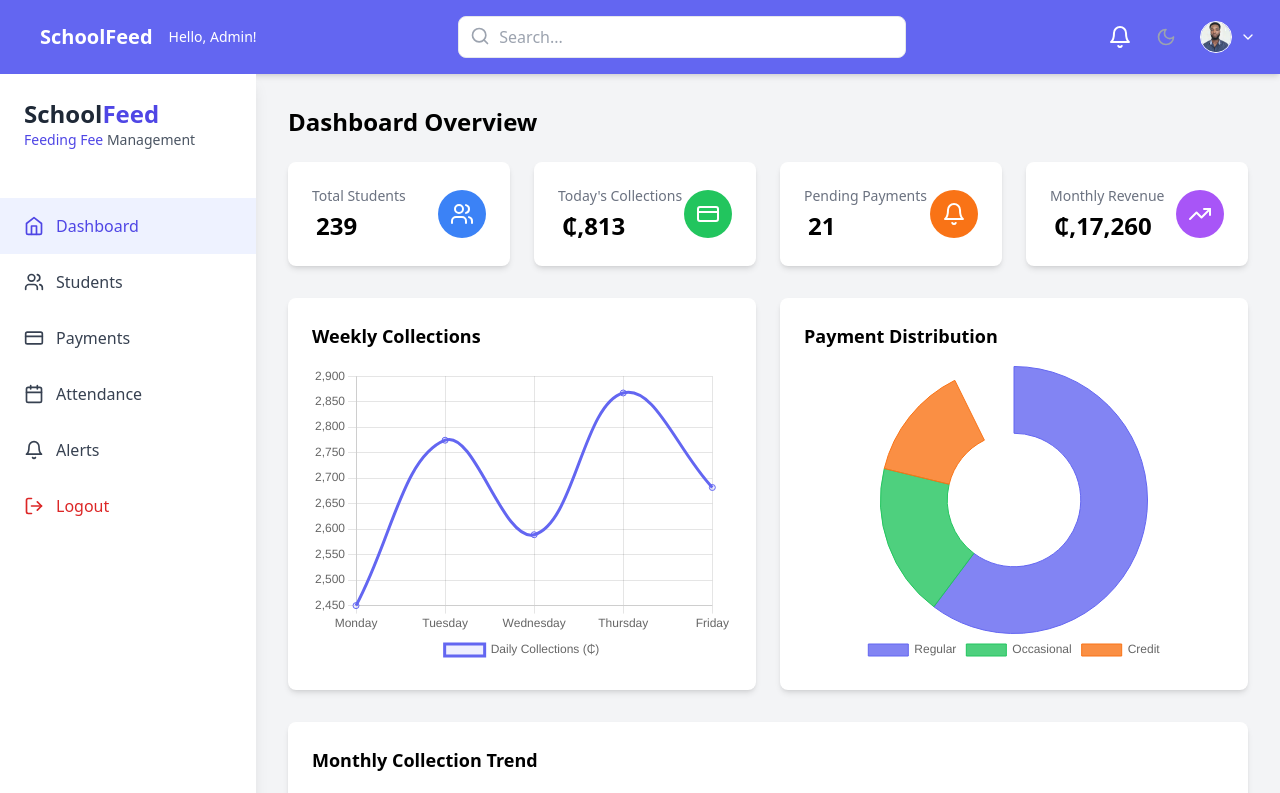
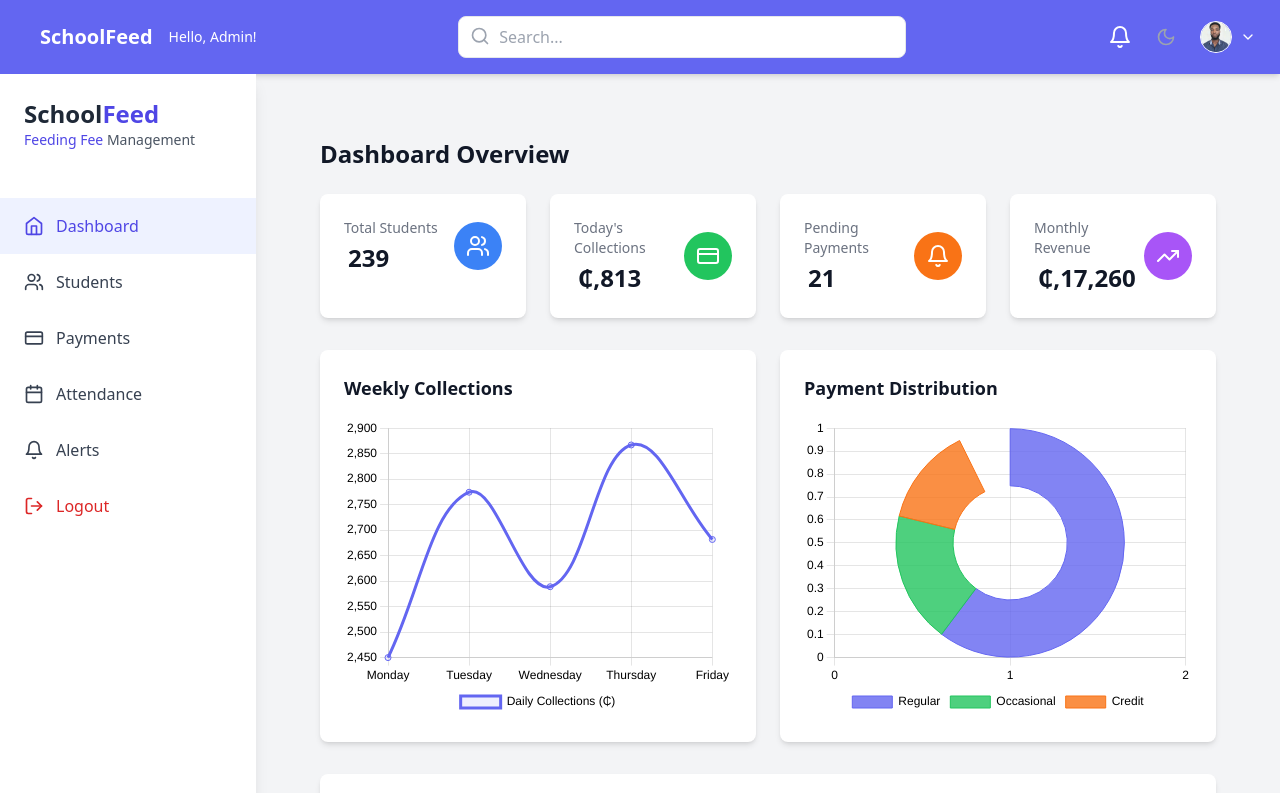
Before and after one commit to Bhankid/SchoolFeed, a React (Vite) app: page / in a window 1280 px wide. Shown: the top 793 px of the page. Built offline with nearby package versions, Linux system fonts and the light colour scheme.

Commit message:
Added dark mode to dashboard component

```diff
--- a/src/App.tsx
+++ b/src/App.tsx
@@ -58,7 +58,7 @@ function App() {
   const renderContent = () => {
     switch (activeTab) {
       case "dashboard":
-        return <Dashboard />;
+        return <Dashboard darkMode={darkMode} />;
       case "students":
         return <Students />;
       case "payments":
@@ -68,7 +68,7 @@ function App() {
       case "alerts":
         return <Alerts />;
       default:
-        return <Dashboard />;
+        return <Dashboard darkMode={darkMode} />;
     }
   };
 
--- a/src/components/Dashboard.tsx
+++ b/src/components/Dashboard.tsx
@@ -33,6 +33,7 @@ interface StatCardProps {
   value: string;
   icon: React.FC<React.SVGProps<SVGSVGElement>>;
   color: string;
+  darkMode?: boolean; // Add darkMode prop
 }
 
 const StatCard: React.FC<StatCardProps> = ({
@@ -40,17 +41,32 @@ const StatCard: React.FC<StatCardProps> = ({
   value,
   icon: Icon,
   color,
+  darkMode = false,
 }) => {
   // Extract numeric value and symbol (e.g., "₵" or "%") from the value string
   const numericValue = parseFloat(value.replace(/[^0-9.-]+/g, ""));
   const symbol = value.replace(/[0-9.-]+/g, "");
 
   return (
-    <div className="bg-white rounded-lg shadow-md p-6 transform transition-all duration-300 ease-in-out hover:scale-105 hover:shadow-lg">
+    <div
+      className={`rounded-lg shadow-md p-6 transform transition-all duration-300 ease-in-out hover:scale-105 hover:shadow-lg ${
+        darkMode ? "bg-gray-800" : "bg-white"
+      }`}
+    >
       <div className="flex items-center justify-between">
         <div>
-          <p className="text-gray-500 text-sm">{title}</p>
-          <p className="text-2xl font-bold mt-1 flex items-center">
+          <p
+            className={`text-sm ${
+              darkMode ? "text-gray-400" : "text-gray-500"
+            }`}
+          >
+            {title}
+          </p>
+          <p
+            className={`text-2xl font-bold mt-1 flex items-center ${
+              darkMode ? "text-white" : "text-gray-900"
+            }`}
+          >
             {/* Use CountUp for the counting effect */}
             <span className="ml-1">{symbol}</span>
             <CountUp
@@ -70,7 +86,7 @@ const StatCard: React.FC<StatCardProps> = ({
   );
 };
 
-function Dashboard() {
+function Dashboard({ darkMode }: { darkMode: boolean }) {
   // Sample data for the charts
   const weeklyCollections = {
     labels: ["Monday", "Tuesday", "Wednesday", "Thursday", "Friday"],
@@ -128,12 +144,37 @@ function Dashboard() {
     plugins: {
       legend: {
         position: "bottom" as "bottom",
+        labels: {
+          color: darkMode ? "#ffffff" : "#000000", // Adjust legend text color
+        },
+      },
+    },
+    scales: {
+      x: {
+        ticks: {
+          color: darkMode ? "#ffffff" : "#000000", // Adjust x-axis text color
+        },
+        grid: {
+          color: darkMode ? "rgba(255, 255, 255, 0.1)" : "rgba(0, 0, 0, 0.1)", // Adjust grid lines
+        },
+      },
+      y: {
+        ticks: {
+          color: darkMode ? "#ffffff" : "#000000", // Adjust y-axis text color
+        },
+        grid: {
+          color: darkMode ? "rgba(255, 255, 255, 0.1)" : "rgba(0, 0, 0, 0.1)", // Adjust grid lines
+        },
       },
     },
   };
 
   return (
-    <div>
+    <div
+      className={`${
+        darkMode ? "bg-gray-950 text-white" : "bg-gray-100 text-gray-900"
+      } min-h-screen p-8 transition-colors duration-300`}
+    >
       <h2 className="text-2xl font-bold mb-6">Dashboard Overview</h2>
       <div className="grid grid-cols-1 md:grid-cols-2 lg:grid-cols-4 gap-6 mb-8">
         <StatCard
@@ -141,43 +182,75 @@ function Dashboard() {
           value="324"
           icon={Users}
           color="bg-blue-500"
+          darkMode={darkMode}
         />
         <StatCard
           title="Today's Collections"
           value="₵2,450"
           icon={CreditCard}
           color="bg-green-500"
+          darkMode={darkMode}
         />
         <StatCard
           title="Pending Payments"
           value="28"
           icon={Bell}
           color="bg-orange-500"
+          darkMode={darkMode}
         />
         <StatCard
           title="Monthly Revenue"
           value="₵45,280"
           icon={TrendingUp}
           color="bg-purple-500"
+          darkMode={darkMode}
         />
       </div>
       <div className="grid grid-cols-1 lg:grid-cols-2 gap-6 mb-8">
-        <div className="bg-white rounded-lg shadow-md p-6">
-          <h3 className="text-lg font-semibold mb-4">Weekly Collections</h3>
+        <div
+          className={`rounded-lg shadow-md p-6 ${
+            darkMode ? "bg-gray-800" : "bg-white"
+          }`}
+        >
+          <h3
+            className={`text-lg font-semibold mb-4 ${
+              darkMode ? "text-white" : "text-gray-900"
+            }`}
+          >
+            Weekly Collections
+          </h3>
           <div className="h-[300px]">
             <Line data={weeklyCollections} options={chartOptions} />
           </div>
         </div>
-        <div className="bg-white rounded-lg shadow-md p-6">
-          <h3 className="text-lg font-semibold mb-4">Payment Distribution</h3>
+        <div
+          className={`rounded-lg shadow-md p-6 ${
+            darkMode ? "bg-gray-800" : "bg-white"
+          }`}
+        >
+          <h3
+            className={`text-lg font-semibold mb-4 ${
+              darkMode ? "text-white" : "text-gray-900"
+            }`}
+          >
+            Payment Distribution
+          </h3>
           <div className="h-[300px] flex items-center justify-center">
             <Doughnut data={paymentDistribution} options={chartOptions} />
           </div>
         </div>
       </div>
       <div className="grid grid-cols-1 gap-6">
-        <div className="bg-white rounded-lg shadow-md p-6">
-          <h3 className="text-lg font-semibold mb-4">
+        <div
+          className={`rounded-lg shadow-md p-6 ${
+            darkMode ? "bg-gray-800" : "bg-white"
+          }`}
+        >
+          <h3
+            className={`text-lg font-semibold mb-4 ${
+              darkMode ? "text-white" : "text-gray-900"
+            }`}
+          >
             Monthly Collection Trend
           </h3>
           <div className="h-[300px]">
```
